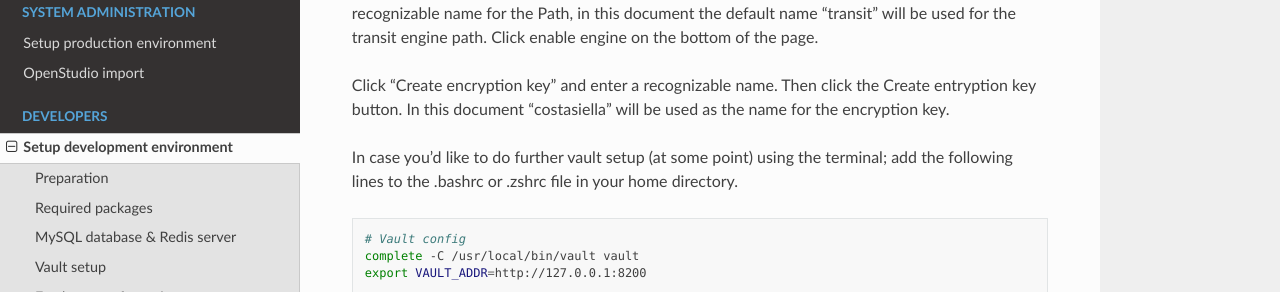
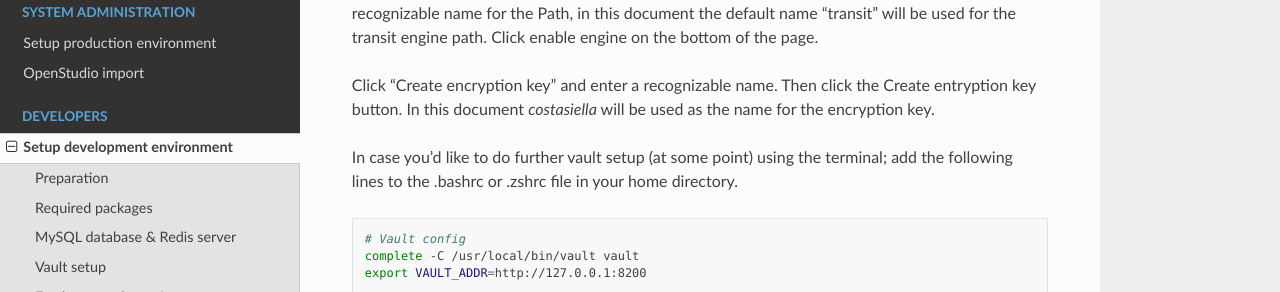
Before and after one commit to costasiella/costasiella_docs, a Sphinx documentation site: the page built from source/developer/setup_development_environment.rst, in a window 1280 px wide and 900 px high, scrolled down 1489 px. Shown: the part 182-474 px from the top of the window. Built offline with Sphinx 7.4.7 and the Read the Docs theme 2.0.0, drawn with Linux system fonts in a browser that asks for light colours.

Commit message:
Change highlighting for vault transit key

```diff
--- a/source/developer/setup_development_environment.rst
+++ b/source/developer/setup_development_environment.rst
@@ -78,7 +78,7 @@ Then sign in to vault using the root token.
 Click “Enable new engine” and choose Transit under generic. Enter a recognizable name for the Path, in this document the default name “transit” will be used for the transit engine path. Click enable engine on the bottom of the page.
 
 Click “Create encryption key” and enter a recognizable name. Then click the Create entryption key button.
-In this document “costasiella” will be used as the name for the encryption key.
+In this document *costasiella* will be used as the name for the encryption key.
 
 In case you’d like to do further vault setup (at some point) using the terminal; add the following lines to the .bashrc or .zshrc file in your home directory.
 
--- a/source/sysadmin/setup_production_environment.rst
+++ b/source/sysadmin/setup_production_environment.rst
@@ -263,7 +263,7 @@ Choose transit and click Next.
 Accept the default path called transit and click *Enable engine*.
 
 Create an encryption key for Costasiella by clicking *Create encryption key*.
-In this guide the key name "Costasiella" will be used. Add that to the name field and click *Create encryption key*.
+In this guide the key name *costasiella* will be used. Add that to the name field and click *Create encryption key*.
 
 **Create a policy**
 
```
